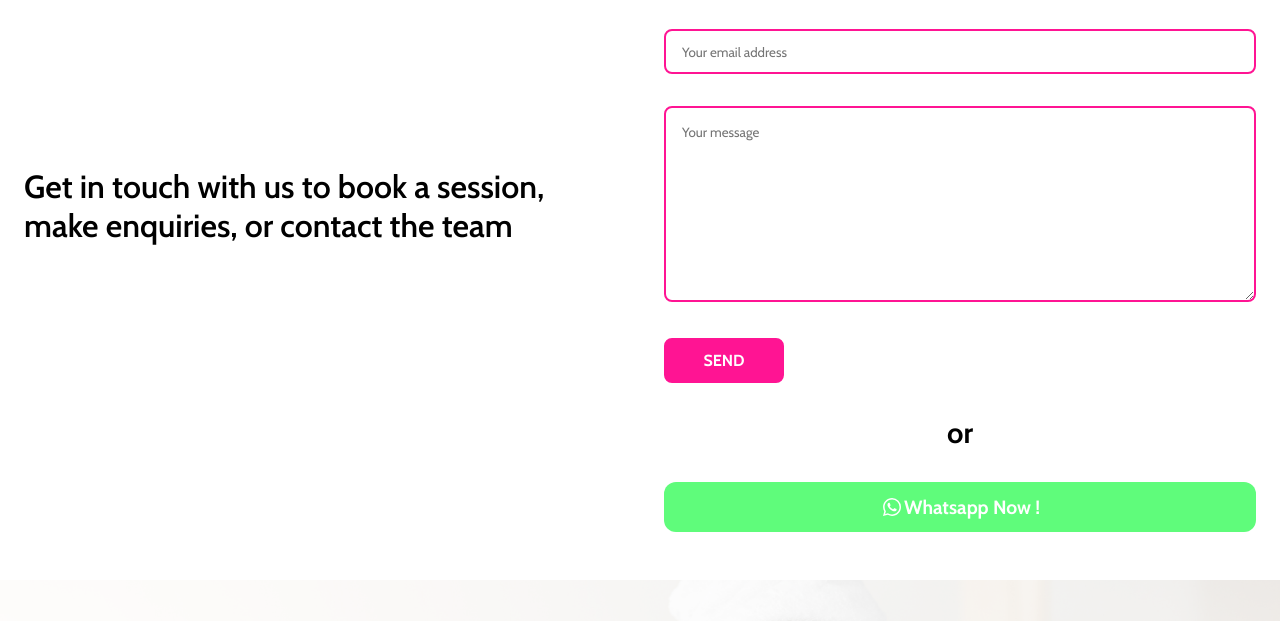
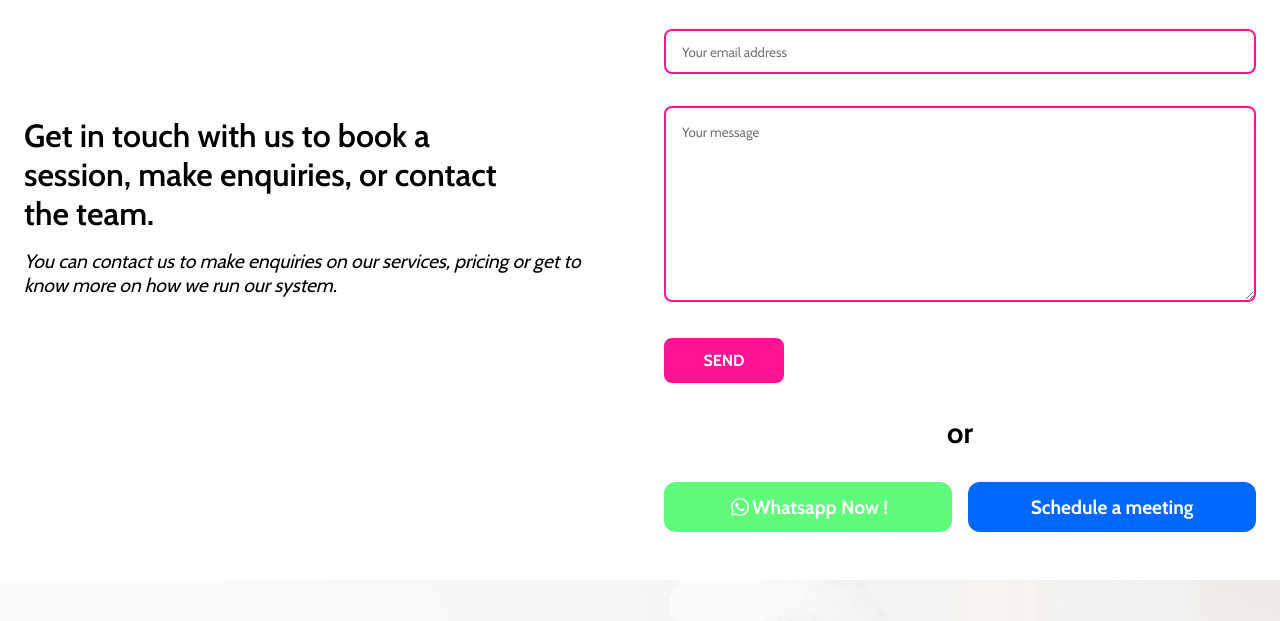
Before and after one commit to DanielBryte/totalwellnessstudio, a website: page public/index.html in a window 1280 px wide. Shown: the part 2102-2723 px from the top of the page. Drawn offline with nearby package versions, Linux system fonts and the light colour scheme.

Commit message:
100% complete.

```diff
--- a/public/css/style.css
+++ b/public/css/style.css
@@ -207,10 +207,17 @@ flex: 1 1 100%
   flex: 1;
 }
 .contact h4 {
-  margin: 4rem 0;
+  margin: auto 0;
+  max-width: 500px;
   font-size: 2rem;
   font-weight: 600;
   text-align: left;
+}
+.contact p{
+  margin-top: 1rem;
+  font-size: 1.2rem;
+  font-weight: 400;
+  font-style: italic;
 }
 .contact h2 {
   text-align: center;
@@ -244,21 +251,37 @@ flex: 1 1 100%
   font-size: 1.8rem
 }
 
+.contact .book-whatsapp{
+  display: flex;
+  width: 100%;
+}
 .contact .book-whatsapp>a{
   display: flex;
+  flex-direction: row;
   align-items: center;
   justify-content: center;
   text-align: center;
-  width: 100%;
+  width: inherit;
   font-size: 1.2rem;
   font-weight: 700;
   border-radius: 12px;
   height: 50px;
   background-color: #5ffc7b;
 }
-.contact .book-whatsapp>a:hover{
+.contact .book-whatsapp>.whatsapp:hover{
 background-color: #50eb6c;
 }
+.contact .book-whatsapp .whatsapp{
+  margin-right: 1rem;
+}
+
+
+.contact .book-whatsapp>.calendly{
+  background-color: #0067ff;
+  }
+  .contact .book-whatsapp .calendly:hover{
+    background-color: #2074f1;
+  }
 
 /***** Footer *****/
 .footer {
--- a/public/index.html
+++ b/public/index.html
@@ -130,8 +130,9 @@
     <h3>Book<span> a session </span></h3>
     <div class="contact">
       <div class="left">
-        <h4>Get in touch with us to book a session, make enquiries, or contact the team
+        <h4>Get in touch with us to book a session, make enquiries, or contact the team.
         </h4>
+        <p>You can contact us to make enquiries on our services, pricing or get to know more on how we run our system.</p>
       </div>
 
       <div class="form">
@@ -144,7 +145,14 @@
         </form>
 
         <h2 class="or">or</h2>
-        <div class="book-whatsapp"><a href="tel:+2347025514843"><svg xmlns="http://www.w3.org/2000/svg" width="24" height="24" viewBox="0 0 24 24" style="fill: rgba(255, 255, 255, 1);transform: ;msFilter:;"><path fill-rule="evenodd" clip-rule="evenodd" d="M18.403 5.633A8.919 8.919 0 0 0 12.053 3c-4.948 0-8.976 4.027-8.978 8.977 0 1.582.413 3.126 1.198 4.488L3 21.116l4.759-1.249a8.981 8.981 0 0 0 4.29 1.093h.004c4.947 0 8.975-4.027 8.977-8.977a8.926 8.926 0 0 0-2.627-6.35m-6.35 13.812h-.003a7.446 7.446 0 0 1-3.798-1.041l-.272-.162-2.824.741.753-2.753-.177-.282a7.448 7.448 0 0 1-1.141-3.971c.002-4.114 3.349-7.461 7.465-7.461a7.413 7.413 0 0 1 5.275 2.188 7.42 7.42 0 0 1 2.183 5.279c-.002 4.114-3.349 7.462-7.461 7.462m4.093-5.589c-.225-.113-1.327-.655-1.533-.73-.205-.075-.354-.112-.504.112s-.58.729-.711.879-.262.168-.486.056-.947-.349-1.804-1.113c-.667-.595-1.117-1.329-1.248-1.554s-.014-.346.099-.458c.101-.1.224-.262.336-.393.112-.131.149-.224.224-.374s.038-.281-.019-.393c-.056-.113-.505-1.217-.692-1.666-.181-.435-.366-.377-.504-.383a9.65 9.65 0 0 0-.429-.008.826.826 0 0 0-.599.28c-.206.225-.785.767-.785 1.871s.804 2.171.916 2.321c.112.15 1.582 2.415 3.832 3.387.536.231.954.369 1.279.473.537.171 1.026.146 1.413.089.431-.064 1.327-.542 1.514-1.066.187-.524.187-.973.131-1.067-.056-.094-.207-.151-.43-.263"></path></svg>Whatsapp Now !</a></div>
+        <div class="book-whatsapp">
+
+          <a class="whatsapp" href="https://wa.me/message/DABXIX5ECSHKM1"><svg xmlns="http://www.w3.org/2000/svg" width="24" height="24" viewBox="0 0 24 24" style="fill: rgba(255, 255, 255, 1);transform: ;msFilter:;"><path fill-rule="evenodd" clip-rule="evenodd" d="M18.403 5.633A8.919 8.919 0 0 0 12.053 3c-4.948 0-8.976 4.027-8.978 8.977 0 1.582.413 3.126 1.198 4.488L3 21.116l4.759-1.249a8.981 8.981 0 0 0 4.29 1.093h.004c4.947 0 8.975-4.027 8.977-8.977a8.926 8.926 0 0 0-2.627-6.35m-6.35 13.812h-.003a7.446 7.446 0 0 1-3.798-1.041l-.272-.162-2.824.741.753-2.753-.177-.282a7.448 7.448 0 0 1-1.141-3.971c.002-4.114 3.349-7.461 7.465-7.461a7.413 7.413 0 0 1 5.275 2.188 7.42 7.42 0 0 1 2.183 5.279c-.002 4.114-3.349 7.462-7.461 7.462m4.093-5.589c-.225-.113-1.327-.655-1.533-.73-.205-.075-.354-.112-.504.112s-.58.729-.711.879-.262.168-.486.056-.947-.349-1.804-1.113c-.667-.595-1.117-1.329-1.248-1.554s-.014-.346.099-.458c.101-.1.224-.262.336-.393.112-.131.149-.224.224-.374s.038-.281-.019-.393c-.056-.113-.505-1.217-.692-1.666-.181-.435-.366-.377-.504-.383a9.65 9.65 0 0 0-.429-.008.826.826 0 0 0-.599.28c-.206.225-.785.767-.785 1.871s.804 2.171.916 2.321c.112.15 1.582 2.415 3.832 3.387.536.231.954.369 1.279.473.537.171 1.026.146 1.413.089.431-.064 1.327-.542 1.514-1.066.187-.524.187-.973.131-1.067-.056-.094-.207-.151-.43-.263"></path></svg>Whatsapp Now !</a>
+
+
+          <a class="calendly" href="https://calendly.com/totalwellnessstudio/spa-session">Schedule a meeting</a>
+
+        </div>
       </div>
     </div>
   </section>
```
